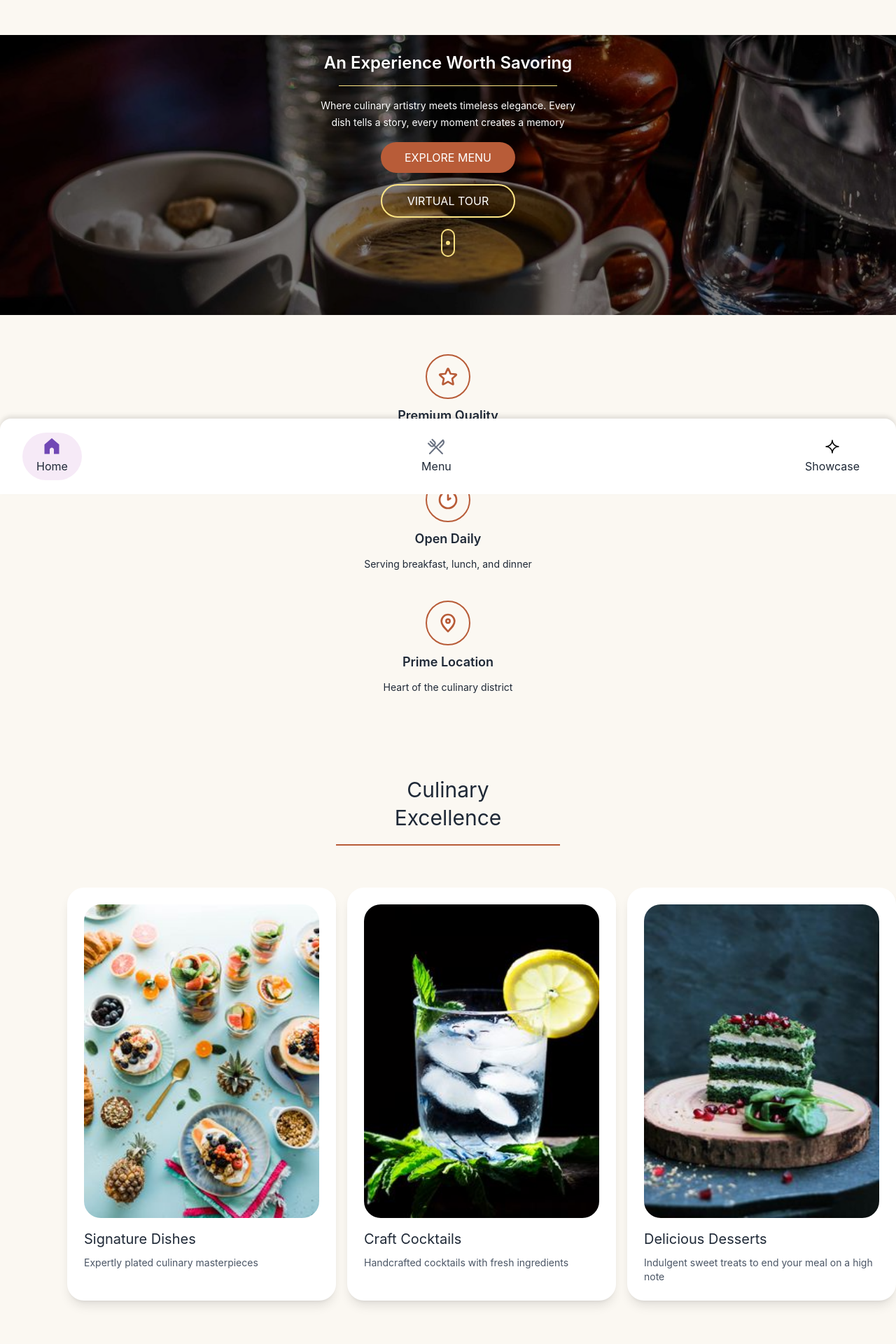
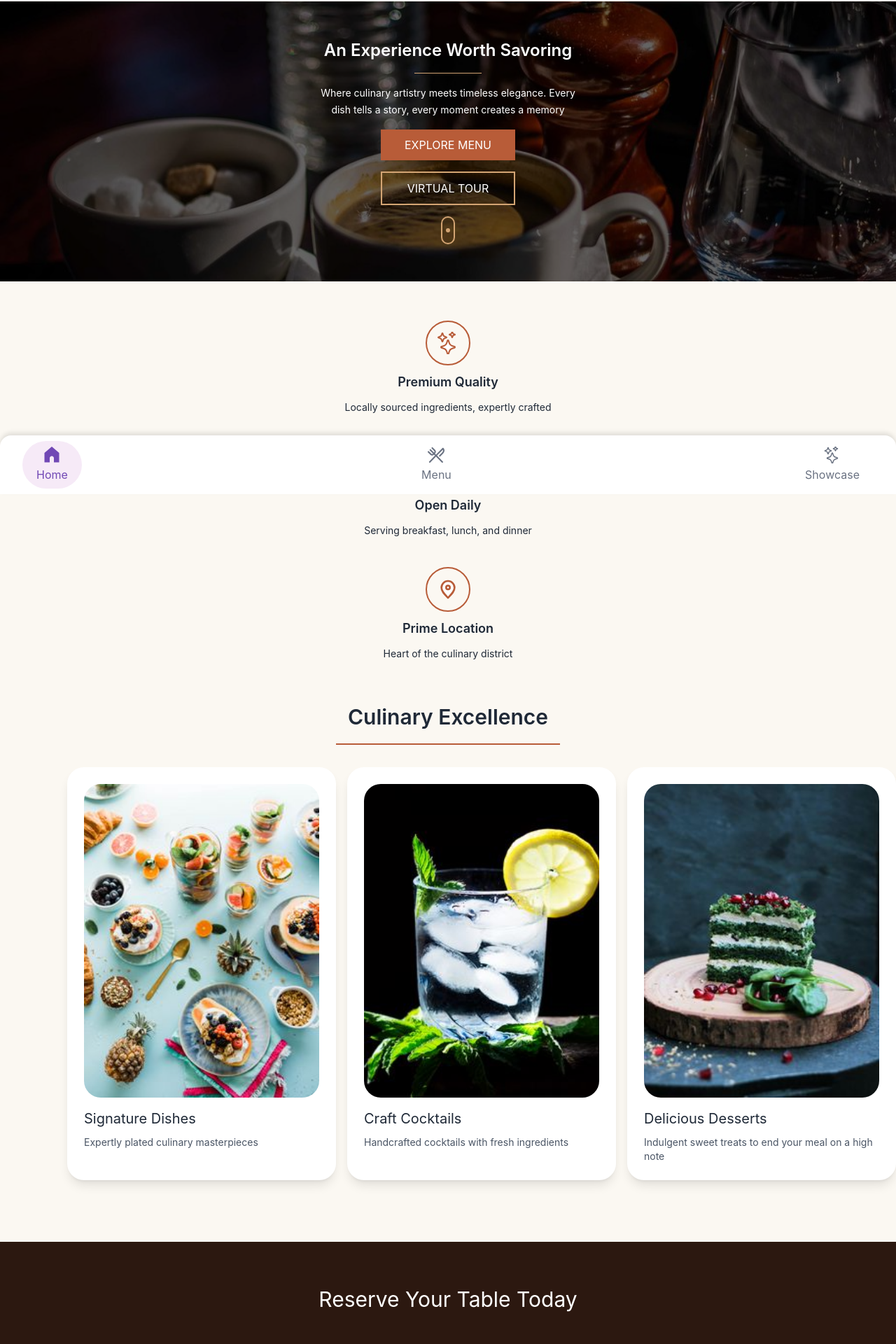
Before and after one commit to geraldmrls/savoria, a React (Vite) app: page / in a window 1280 px wide. Shown: the part 94-2014 px from the top of the page at 70% size. Built offline with nearby package versions, Linux system fonts and the light colour scheme.

Commit message:
Create reserv yor table today section

```diff
--- a/src/components/BottomNavBar/BottomNavBar.tsx
+++ b/src/components/BottomNavBar/BottomNavBar.tsx
@@ -3,7 +3,7 @@ import { useEffect } from "react";
 
 import HomeIcon from "../../assets/home-icon.svg?react";
 import MenuIcon from "../../assets/menu-icon.svg?react";
-import ShowcaseIcon from "../../assets/showcase-icon.svg?react";
+import ShowcaseIcon from "../../assets/star-icon.svg?react";
 
 export function BottomNavBar() {
   const { pathname } = useLocation();
@@ -13,24 +13,24 @@ export function BottomNavBar() {
   }, [pathname]);
 
   return (
-    <nav className="mt-10 flex justify-between px-8 py-5 bg-navbar-bg rounded-tr-2xl rounded-tl-2xl fixed bottom-0 left-0 right-0 z-50 shadow-[0_-4px_6px_rgba(0,0,0,0.1)]">
+    <nav className="mt-10 flex justify-between px-8 py-2 bg-navbar-bg rounded-tr-2xl rounded-tl-2xl fixed bottom-0 left-0 right-0 z-50 shadow-[0_-4px_6px_rgba(0,0,0,0.1)]">
 
       <Link to="/">
-        <button className={`py-2 px-5 rounded-full flex flex-col items-center gap-1 ${pathname === "/" ? "bg-light-purple-bg" : ""}`}>
+        <button className={`py-2 px-5 rounded-full flex flex-col items-center gap-1 ${pathname === "/" ? "bg-light-purple-bg" : ""} ${pathname === "/" ? "text-button-purple-bg" : "text-gray-500"}`}>
           <HomeIcon className={`h-6 w-6 ${pathname === "/" ? "fill-button-purple-bg" : "fill-gray-500"}`}/>
           Home
         </button>
       </Link>
 
       <Link to="/menu">
-        <button className={`py-2 px-5 rounded-full flex flex-col items-center gap-1 ${pathname === "/menu" ? "bg-light-purple-bg" : ""}`}>
+        <button className={`py-2 px-5 rounded-full flex flex-col items-center gap-1 ${pathname === "/menu" ? "bg-light-purple-bg" : ""} ${pathname === "/menu" ? "text-button-purple-bg" : "text-gray-500"}`}>
           <MenuIcon className={`h-6 w-6 ${pathname === "/menu" ? "fill-button-purple-bg" : "fill-gray-500"}`}/>
           Menu
         </button>
       </Link>
 
       <Link to="/showcase">
-        <button className={`py-2 px-5 rounded-full flex flex-col items-center gap-1 ${pathname === "/showcase" ? "bg-light-purple-bg" : ""}`}>
+        <button className={`py-2 px-5 rounded-full flex flex-col items-center gap-1 ${pathname === "/showcase" ? "bg-light-purple-bg" : ""} ${pathname === "/showcase" ? "text-button-purple-bg" : "text-gray-500"}`}>
           <ShowcaseIcon className={`h-6 w-6 ${pathname === "/showcase" ? "stroke-button-purple-bg" : "stroke-gray-500"}`}/>
           Showcase
         </button>
--- a/src/index.css
+++ b/src/index.css
@@ -5,7 +5,9 @@
   --color-primary-bg: #fbf8f2;
 
   /* like brown color for buttons bg */
-  --color-buttons-bg: #b85c38;
+  --color-brown-bg: #b85c38;
+  /* darker brown color */
+  --color-brown-bg-dark: #2c1810;
 
   /* like white color for navbar bg */
   --color-navbar-bg: white;
@@ -15,6 +17,9 @@
 
   /* purple background color */
   --color-button-purple-bg: #7148b5;
+
+  /* border color for yellow buttons */
+  --color-yellow-border: #d4a574;
 }
 
 :where(html, body) {
--- a/src/pages/Home/ContentOnImage.tsx
+++ b/src/pages/Home/ContentOnImage.tsx
@@ -2,13 +2,13 @@ export function ContentOnImage() {
   return (
     <>
       {/* content on image */}
-      <div className="relative py-6 flex flex-col items-center gap-4 mt-16 px-4">
+      <div className="relative z-10 py-6 flex flex-col items-center justify-center gap-4 px-4 h-100">
         <h4 className="text-white text-center text-2xl font-semibold max-w-xl">
           An Experience Worth Savoring
         </h4>
 
         {/* line */}
-        <div className="border-t border-y-amber-200 mx-auto w-1/4"></div>
+        <div className="border-t border-yellow-border mx-auto w-1/4"></div>
 
         {/* description */}
 
@@ -19,20 +19,20 @@ export function ContentOnImage() {
 
         {/* explore menu button */}
 
-        <button className="text-white py-2.5 px-6 bg-buttons-bg transition-colors duration-300 rounded-full w-full max-w-[12rem]">
+        <button className="text-white py-2.5 px-6 bg-brown-bg transition-colors duration-300 w-full max-w-48">
           EXPLORE MENU
         </button>
 
         {/* Virtual tour button*/}
 
-        <button className="text-white py-2.5 px-6 border-amber-200 border-2 rounded-full w-full max-w-[12rem]">
+        <button className="text-white py-2.5 px-6 border-yellow-border border-2 w-full max-w-48">
           VIRTUAL TOUR
         </button>
 
         {/* Square with dot animation */}
 
-        <div className="h-10 w-5 border-2 rounded-full border-amber-200 flex flex-col items-center justify-center animate-pulse">
-          <div className="w-1.5 h-1.5 bg-amber-200 rounded-full"></div>
+        <div className="h-10 w-5 border-2 rounded-full border-yellow-border flex flex-col items-center justify-center animate-pulse">
+          <div className="w-1.5 h-1.5 bg-yellow-border rounded-full"></div>
         </div>
       </div>
     </>
--- a/src/pages/Home/CulinaryExcellence.tsx
+++ b/src/pages/Home/CulinaryExcellence.tsx
@@ -4,13 +4,12 @@ import dessert from "../../assets/dessert.jpg";
 
 export function CulinaryExcellence() {
   return (
-    <div className="bg-primary-bg mb-30">
+    <div className="bg-primary-bg mt-15">
       {/* title */}
-      <div className="py-15 flex flex-col items-center gap-1 text-3xl">
-        <h1>Culinary</h1>
-        <h1>Excellence</h1>
+      <div className="pb-8 flex flex-col items-center gap-1 text-3xl">
+        <h2 className="font-semibold text-center">Culinary Excellence</h2>
         {/* line */}
-        <div className="border border-buttons-bg mx-auto w-1/4 mt-4"></div>
+        <div className="border border-brown-bg mx-auto w-1/4 mt-4"></div>
       </div>
 
       {/* cards container */}
--- a/src/pages/Home/Home.tsx
+++ b/src/pages/Home/Home.tsx
@@ -1,12 +1,14 @@
 // components
 import { Header } from "../../components/Header/Header.tsx";
+import { ContentOnImage } from "./ContentOnImage.tsx";
+import { QualityInfo } from "./QualityInfo.tsx";
+import { CulinaryExcellence } from "./CulinaryExcellence.tsx";
+import { MakeReservationInfo } from "./MakeReservationInfo.tsx";
 import { BottomNavBar } from "../../components/BottomNavBar/BottomNavBar.tsx";
 
 // image background
 import bgHome from "../../assets/viejo-te.jpg";
-import { ContentOnImage } from "./ContentOnImage.tsx";
-import { QualityInfo } from "./QualityInfo.tsx";
-import { CulinaryExcellence } from "./CulinaryExcellence.tsx";
+
 
 
 
@@ -14,11 +16,13 @@ import "./Home.css";
 
 export function Home() {
   return (
-    <div className="pt-20">
+    <div className="pt-20 mb-35">
       <Header />
+
+      {/* background image */}
       <div
         style={{ backgroundImage: `url(${bgHome})` }}
-        className="relative bg-cover bg-center h-100 mt-4 before:bg-black/50 before:absolute before:inset-0"
+        className=" flex flex-col justify-center items-center relative bg-cover bg-center h-100 mt-4 before:bg-black/60 before:absolute before:inset-0"
       >
         {/* content on image */}
         {<ContentOnImage />}
@@ -30,6 +34,10 @@ export function Home() {
       {/* culinary excellence */}
       <CulinaryExcellence />
 
+      {/*Make reservation section  */}
+      <MakeReservationInfo />
+
+
       {/* bottom nav bar */}
       <BottomNavBar />
     </div>
--- /dev/null
+++ b/src/pages/Home/MakeReservationInfo.tsx
@@ -0,0 +1,19 @@
+
+
+export function MakeReservationInfo() {
+
+    return (
+
+        <div className="bg-brown-bg-dark flex flex-col items-center justify-between gap-4 py-16 mt-12 px-7 h-100">
+            <h2 className="text-white text-3xl text-center">Reserve Your Table Today</h2>
+            <p className="text-amber-50 text-center">Experience the perfect blend of flavor, ambiance, and hospitality. Join us for an unforgettable dinign experience</p>
+
+            {/* make a reservation button */}
+
+            <button className="bg-yellow-border text-brown-bg-dark py-3 px-6 font-semibold hover:bg-amber-600 transition-colors">
+                MAKE A RESERVATION
+            </button>
+        </div>
+    )
+
+}
--- a/src/pages/Home/QualityInfo.tsx
+++ b/src/pages/Home/QualityInfo.tsx
@@ -8,11 +8,11 @@ export function QualityInfo() {
     <>
       {/* quality container */}
 
-      <div className="pt-14 flex flex-col gap-10 pb-14 px-4 max-w-3xl mx-auto">
+      <div className="pt-14 flex flex-col gap-10 px-4 max-w-3xl mx-auto">
         {/* star circle */}
         <div className="text-center">
-          <div className="w-16 h-16 rounded-full border-2 border-buttons-bg flex items-center justify-center mx-auto">
-            <StarIcon className="h-8 w-8 stroke-buttons-bg fill-white" />
+          <div className="w-16 h-16 rounded-full border-2 border-brown-bg flex items-center justify-center mx-auto">
+            <StarIcon className="h-8 w-8 stroke-brown-bg fill-white" />
           </div>
 
           <p className="text-center mt-2.5 text-lg font-semibold">Premium Quality</p>
@@ -23,8 +23,8 @@ export function QualityInfo() {
 
         {/* clock circle */}
         <div className="text-center">
-          <div className="w-16 h-16 rounded-full border-2 border-buttons-bg flex items-center justify-center mx-auto">
-            <ClockIcon className="h-8 w-8 stroke-buttons-bg fill-white" />
+          <div className="w-16 h-16 rounded-full border-2 border-brown-bg flex items-center justify-center mx-auto">
+            <ClockIcon className="h-8 w-8 stroke-brown-bg fill-white" />
           </div>
 
           <p className="text-center mt-2.5 text-lg font-semibold">Open Daily</p>
@@ -36,8 +36,8 @@ export function QualityInfo() {
         {/* location circle */}
 
         <div className="text-center">
-          <div className="w-16 h-16 rounded-full border-2 border-buttons-bg flex items-center justify-center mx-auto">
-            <LocationIcon className="h-8 w-8 stroke-buttons-bg fill-white" />
+          <div className="w-16 h-16 rounded-full border-2 border-brown-bg flex items-center justify-center mx-auto">
+            <LocationIcon className="h-8 w-8 stroke-brown-bg fill-white" />
           </div>
 
           <p className="text-center mt-2.5 text-lg font-semibold">Prime Location</p>
```
Also changed, not shown: src/assets/showcase-icon.svg (deleted), src/assets/star-icon.svg.
